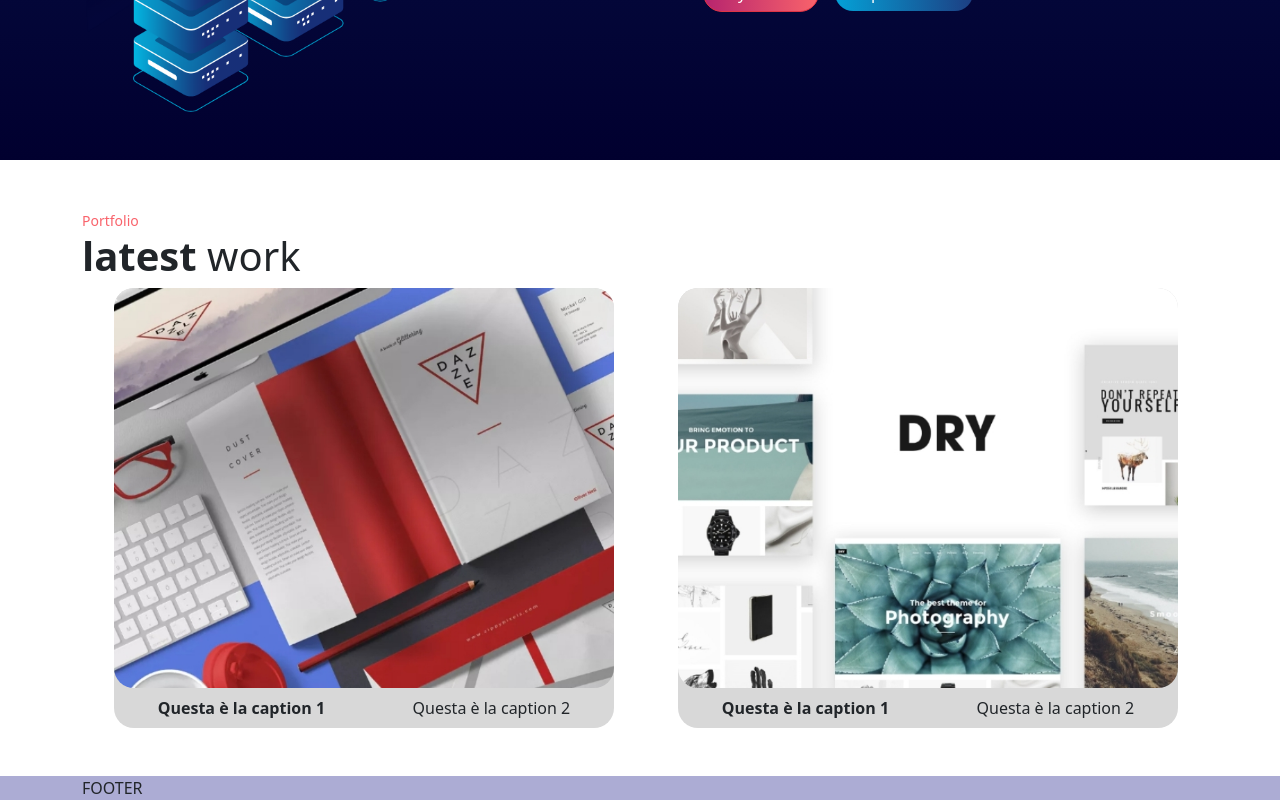
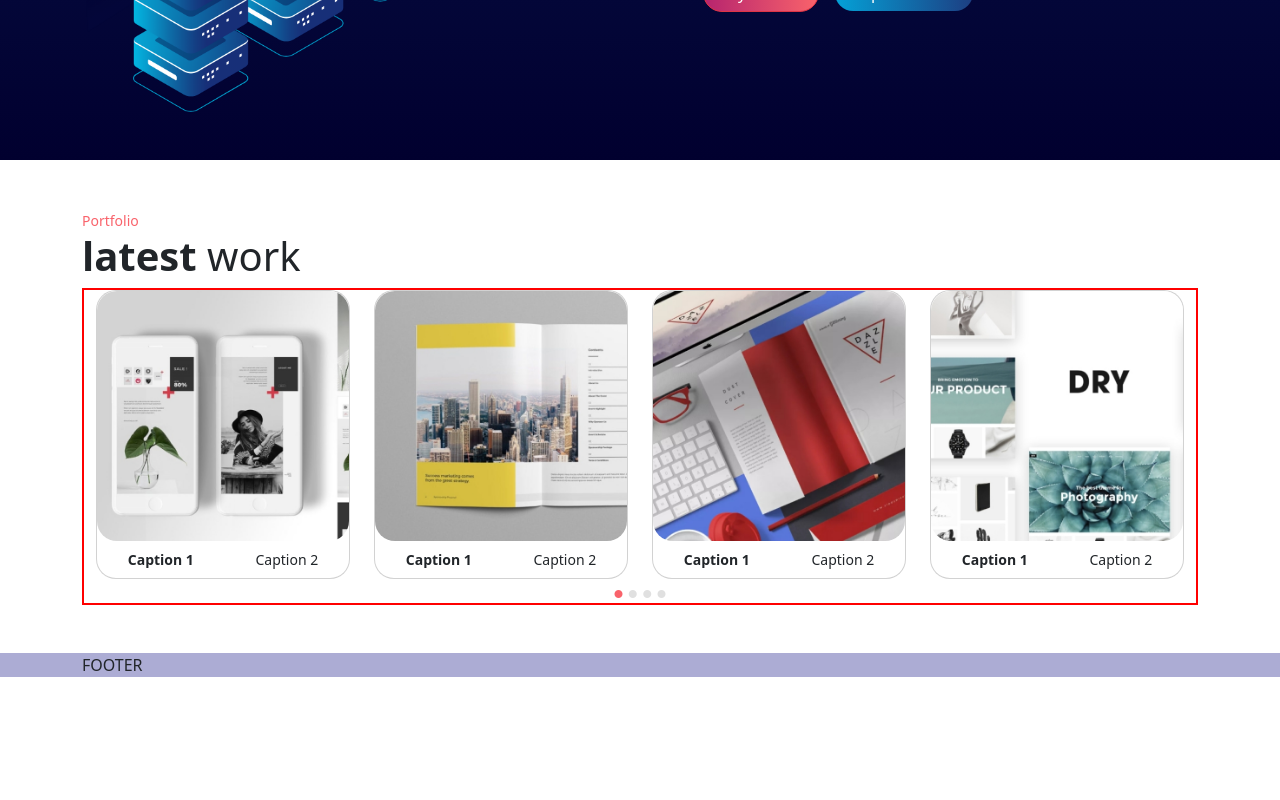
Before and after one commit to lucapolzone/proj-html-vuejs, a Vue app: page / in a window 1280 px wide. Shown: the part 1927-2727 px from the top of the page. After the commit the page ends 2604 px from the top, so only its background shows below. Built offline with nearby package versions, Linux system fonts and the light colour scheme.

Commit message:
feat: add cards for carousel with bootstrap, add dots

```diff
--- a/index.html
+++ b/index.html
@@ -8,6 +8,10 @@
   <!-- Bootstrap cdn -->
   <link href="https://cdn.jsdelivr.net/npm/bootstrap@5.3.2/dist/css/bootstrap.min.css" rel="stylesheet"
     integrity="sha384-T3c6CoIi6uLrA9TneNEoa7RxnatzjcDSCmG1MXxSR1GAsXEV/Dwwykc2MPK8M2HN" crossorigin="anonymous">
+  <!-- Fontawesome cdn -->
+  <link rel="stylesheet" href="https://cdnjs.cloudflare.com/ajax/libs/font-awesome/6.5.1/css/all.min.css"
+    integrity="sha512-DTOQO9RWCH3ppGqcWaEA1BIZOC6xxalwEsw9c2QQeAIftl+Vegovlnee1c9QX4TctnWMn13TZye+giMm8e2LwA=="
+    crossorigin="anonymous" referrerpolicy="no-referrer" />
 </head>
 
 <body>
--- a/src/components/AppMain.vue
+++ b/src/components/AppMain.vue
@@ -93,47 +93,77 @@ export default {
           <h2>latest <span class="fw-normal">work</span></h2>
         </div>
 
-        <div class="container-carousel d-flex">
+        <div class="container carousel">
+          <div class="row">
 
-          <div class="wrapper-card">
+            <div class="col-md-3">
+              <div class="card ms-card">
                 <div class="img-card" id="img1">
                 </div>
                 <div class="caption-card d-flex align-items-center justify-content-around py-2">
-              <p class="fw-bold">
-                Questa è la caption 1
-              </p>
-              <p>
-                Questa è la caption 2
-              </p>
+                  <small class="fw-bold">
+                    Caption 1
+                  </small>
+                  <small>
+                    Caption 2
+                  </small>
+                </div>
               </div>
             </div>
 
-          <div class="wrapper-card">
+            <div class="col-md-3">
+              <div class="card ms-card">
                 <div class="img-card" id="img2">
                 </div>
                 <div class="caption-card d-flex align-items-center justify-content-around py-2">
-              <p class="fw-bold">
-                Questa è la caption 1
-              </p>
-              <p>
-                Questa è la caption 2
-              </p>
+                  <small class="fw-bold">
+                    Caption 1
+                  </small>
+                  <small>
+                    Caption 2
+                  </small>
+                </div>
               </div>
             </div>
 
-          <div class="wrapper-card">
+            <div class="col-md-3">
+              <div class="card ms-card">
                 <div class="img-card" id="img3">
                 </div>
                 <div class="caption-card d-flex align-items-center justify-content-around py-2">
-              <p class="fw-bold">
-                Questa è la caption 1
-              </p>
-              <p>
-                Questa è la caption 2
-              </p>
+                  <small class="fw-bold">
+                    Caption 1
+                  </small>
+                  <small>
+                    Caption 2
+                  </small>
+                </div>
               </div>
             </div>
 
+            <div class="col-md-3">
+              <div class="card ms-card">
+                <div class="img-card" id="img4">
+                </div>
+                <div class="caption-card d-flex align-items-center justify-content-around py-2">
+                  <small class="fw-bold">
+                    Caption 1
+                  </small>
+                  <small>
+                    Caption 2
+                  </small>
+                </div>
+              </div>
+            </div>
+
+          </div>
+
+          <div class="text-center">
+            <i class="fa-solid fa-circle active"></i>
+            <i class="fa-solid fa-circle"></i>
+            <i class="fa-solid fa-circle"></i>
+            <i class="fa-solid fa-circle"></i>
+          </div>
         </div>
 
       </div>
@@ -191,34 +221,46 @@ main {
 
 
   section#portfolio {
-    .container-carousel {
-      overflow-x: auto;
+    .carousel {
+      // overflow-x: auto;
+      border: 2px solid red;
 
-      .wrapper-card {
-        background-color: #d8d8d8;
+      .ms-card {
         border-radius: 20px;
-        width: fit-content;
-        margin: 0 $medium-size;
 
         .img-card {
           border-radius: 20px;
-          width: 500px;
-          height: 400px;
+          height: 250px;
           background-size: cover;
 
           &#img1 {
+            background-image: url('/images/84316050-0af0-49db-a53a-241d47ddad0e-2-790x576.jpg');
+          }
+
+          &#img2 {
+            background-image: url('/images/a247b00b-3621-470f-b4b8-b3ac46f25907-1-790x576.jpg');
+          }
+
+          &#img3 {
             background-image: url('/images/8wa60okr-1-790x576.jpg');
           }
 
-          &#img2 {
+          &#img4 {
             background-image: url('/images/DRY-1-790x576.jpg');
-          }
-
-          &#img3 {
-            background-image: url('/images/a247b00b-3621-470f-b4b8-b3ac46f25907-1-790x576.jpg');
           }
         }
       }
+    }
+
+    .fa-solid.fa-circle {
+      font-size: $xsmall-size;
+      margin: 0 $xxsmall-size;
+      color: #e0e0e0;
+
+      &.active {
+        color: #F9636B;
+      }
+
     }
 
   }
```
Lines whose indentation alone changed are shown as unchanged.
